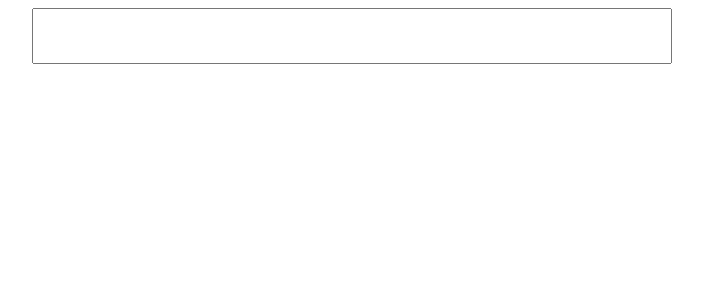
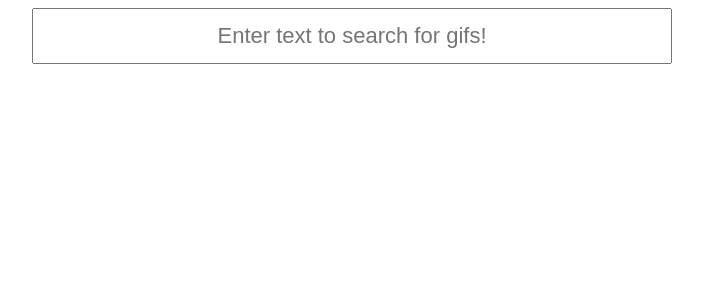
Before and after one commit to Treggats/miniature-succotash, a React (Create React App) app: page / in a window 1280 px wide. Shown: the top 300 px of the page, without its empty margins (288-991 px from the left). Built offline with nearby package versions, Linux system fonts and the light colour scheme.

Commit message:
added placeholder on the SearchBar input
Signed-off-by: Tonko Mulder <t.mulder@jvdmedia.nl>

```diff
--- a/src/components/SearchBar.js
+++ b/src/components/SearchBar.js
@@ -20,7 +20,11 @@ class SearchBar extends React.Component
     {
         return (
             <div className="search">
-                <input type="text" onChange={event => this.onInputChange(event.target.value)} />
+                <input
+                    type="text"
+                    onChange={event => this.onInputChange(event.target.value)}
+                    placeholder="Enter text to search for gifs!"
+                />
             </div>
         );
     }
```
